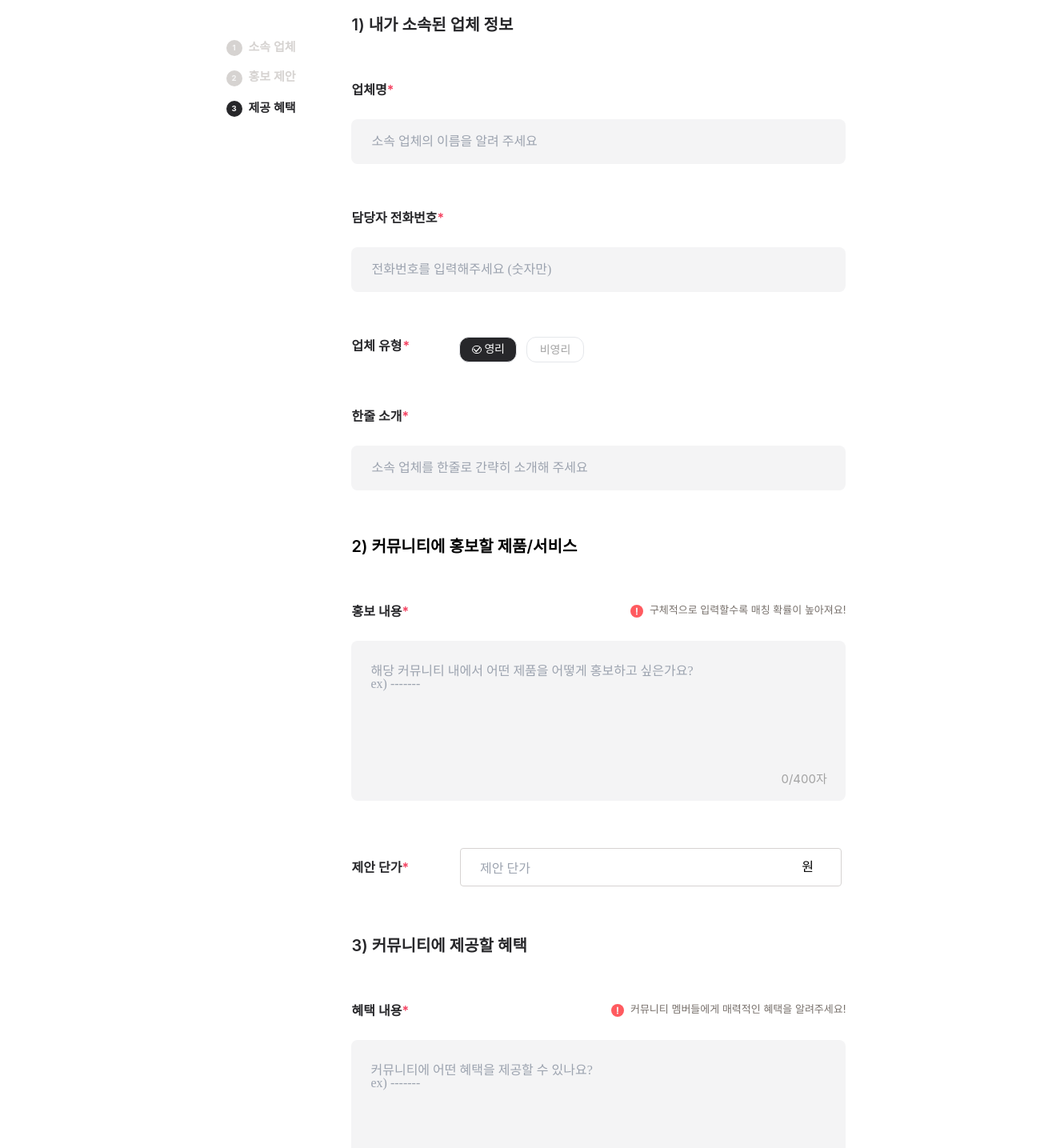
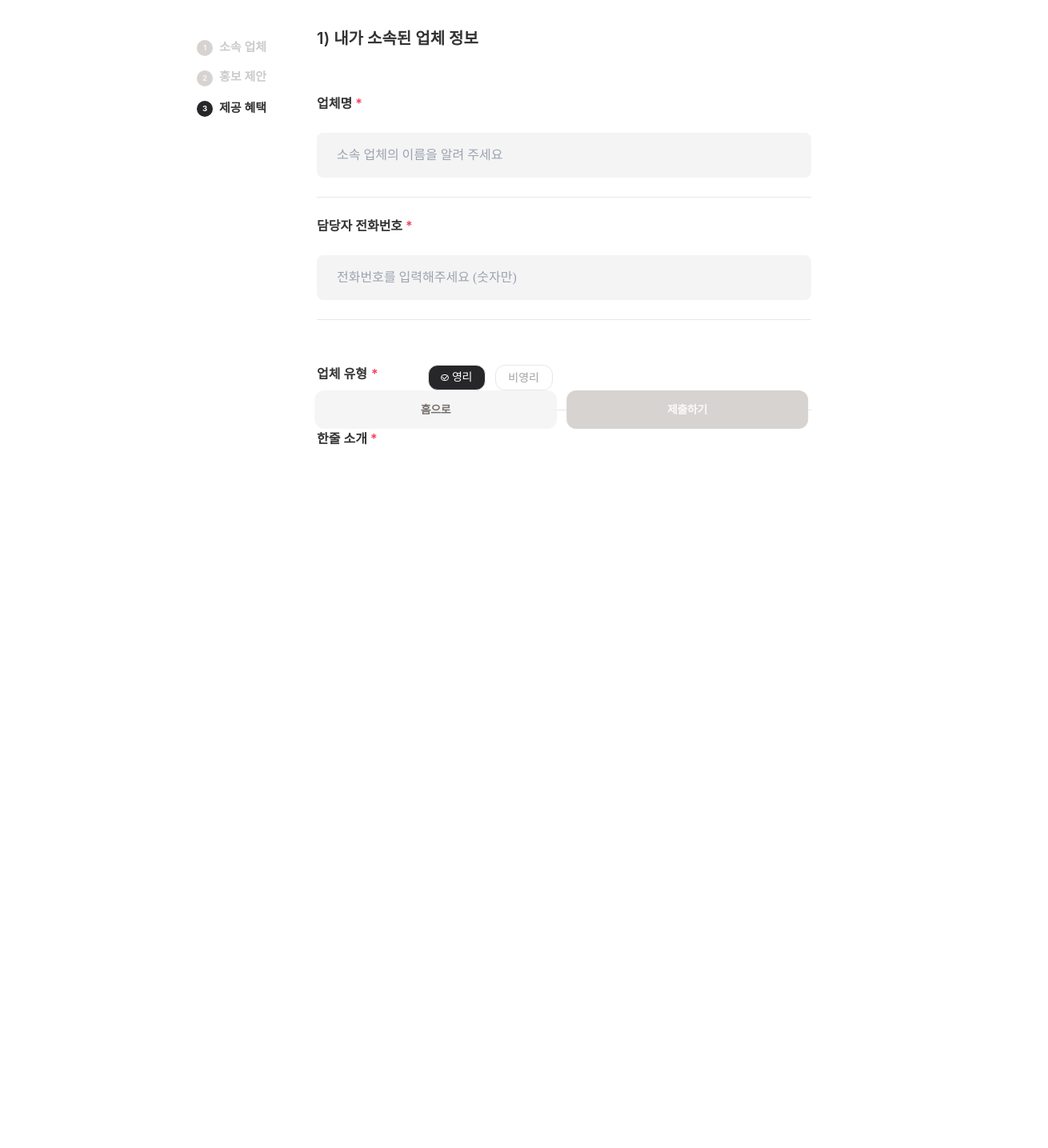
Before and after one commit to HelloWorldDogs223/community, a React (Vite) app: page /suggest in a window 1280 px wide. Shown: the part 200-1635 px from the top of the page at 80% size, 1310 px wide, since content can reach past the window. After the commit the page ends 848 px from the top, so only its background shows below. Built offline with nearby package versions, Linux system fonts and the light colour scheme.

Commit message:
2차QA완료

```diff
--- a/src/pages/HomePage.tsx
+++ b/src/pages/HomePage.tsx
@@ -320,7 +320,7 @@ export default function HomePage() {
         <></>
       )}
       {done ? (
-        <div className="w-full absolute top-[0] left-[0] flex justify-center">
+        <div className="w-full absolute left-[50%] translate-x-[-50%] top-0 flex justify-center z-[100]">
           <div className="w-[1054px] h-14 fixed top-[100px] z-[103] bg-zinc-800 rounded-lg">
             <div className="left-[24px] top-[10px] absolute justify-start items-center gap-1 inline-flex">
               <div className="px-[4.57px] py-[5.71px] rounded-2xl border border-neutral-100 justify-center items-center gap-[4.57px] flex" />
--- a/src/pages/SuggestPage.tsx
+++ b/src/pages/SuggestPage.tsx
@@ -2,6 +2,7 @@ import { useEffect, useRef, useState } from "react";
 import { useNavigate } from "react-router-dom";
 
 import Header from "../components/Header";
+import HeaderFix from "../components/HeaderFix";
 
 export default function SuggestPage() {
   const [isVisible, setIsVisible] = useState(false);
@@ -158,11 +159,11 @@ export default function SuggestPage() {
   }, []);
 
   return (
-    <div className="min-h-screen h-full pb-[64px]">
-      <Header />
-      <div className="flex items-center flex-col">
+    <div className="min-h-screen h-full pb-[64px] ">
+      <HeaderFix />
+      <div className="flex items-center flex-col pt-[56px] overflow-hidden">
         <div className="flex flex-col">
-          <div className="w-[780px] h-14 relative rounded border border-stone-300 border-solid mt-[56px] ">
+          <div className="w-[780px] h-14 relative rounded border border-stone-300 border-solid mt-[56px]">
             <div className="left-[24px] top-[10px] absolute justify-start items-center gap-1 inline-flex">
               <div className="text-stone-500 text-sm font-normal font-['Inter']">
                 현재
@@ -184,7 +185,10 @@ export default function SuggestPage() {
           </div>
         </div>
         <div className=" flex mt-[66px]  justify-center w-full relative ml-[60px]">
-          <div className=" flex flex-col  sticky top-[250px]  h-full">
+          <div
+            className=" flex flex-col  fixed top-[250px] h-full"
+            style={{ left: "calc(50% - 394px)" }}
+          >
             <div className="flex mb-[18px]">
               <div
                 className={`w-5 h-5 px-[5.67px] py-[3.20px] ${isVisible || isVisibleThird ? "bg-stone-300" : "bg-zinc-800"} rounded-[19.22px] justify-center items-center gap-[5.67px] inline-flex mr-[8px]`}
@@ -196,7 +200,7 @@ export default function SuggestPage() {
                 </div>
               </div>
               <div
-                className={`text-[15px] font-semibold font-['Inter'] leading-tight ${isVisible || isVisibleThird ? "text-stone-300" : "text-zinc-800"}`}
+                className={`text-[15px] font-semibold font-['Inter'] leading-tight ${isVisible || isVisibleThird ? "text-[#cccccc]" : "text-[#333333]"}`}
               >
                 소속 업체
               </div>
@@ -210,7 +214,7 @@ export default function SuggestPage() {
                 </div>
               </div>
               <div
-                className={`text-[15px] font-semibold font-['Inter'] leading-tight" ${isVisible && !isVisibleThird ? "text-zinc-800" : "text-stone-300"}`}
+                className={`text-[15px] font-semibold font-['Inter'] leading-tight" ${isVisible && !isVisibleThird ? "text-[#333333]" : "text-[#cccccc]"}`}
               >
                 홍보 제안
               </div>
@@ -225,20 +229,27 @@ export default function SuggestPage() {
                 </div>
               </div>
               <div
-                className={`text-stone-300 text-[15px] font-semibold font-['Inter'] leading-tight ${isVisibleThird ? "text-zinc-800" : "text-stone-300"}`}
+                className={` text-[15px] font-semibold font-['Inter'] leading-tight ${isVisibleThird ? "text-[#333333]" : "text-[#cccccc]"}`}
               >
                 제공 혜택
               </div>
             </div>
           </div>
 
-          <div className="ml-[70px]">
-            <div className="text-zinc-800 text-xl font-semibold font-['Inter'] leading-7">
+          <div
+            className="ml-[70px] overflow-auto h-[550px] hide-scrollbar"
+            style={{
+              overflow: "-moz-scrollbars-none",
+              msOverflowStyle: "none",
+              scrollbarWidth: "none",
+            }}
+          >
+            <div className="text-[#333333] text-xl font-semibold font-['Inter'] leading-7">
               1) 내가 소속된 업체 정보
             </div>
             <div className="mt-[56px] mb-[26px]">
-              <span className="text-zinc-800 text-base font-semibold font-['Inter'] leading-snug ">
-                업체명
+              <span className="text-[#333333] text-base font-semibold font-['Inter'] leading-snug ">
+                업체명&nbsp;
               </span>
               <span className="text-rose-500 text-base font-semibold font-['Inter'] leading-snug">
                 *
@@ -246,12 +257,13 @@ export default function SuggestPage() {
             </div>
             <input
               onChange={nameHandler}
-              className="w-[618px] h-14 relative bg-zinc-100 rounded-lg mb-[56px] py-[18px] pl-[25px]"
+              className="w-[618px] h-14 relative bg-zinc-100 rounded-lg  mb-[24px] py-[18px] pl-[25px] focus:border-gray-600 focus:border-2"
               placeholder="소속 업체의 이름을 알려 주세요"
             />
+            <hr className="mb-[24px]" />
             <div className="mb-[26px]">
-              <span className="text-zinc-800 text-base font-semibold font-['Inter'] leading-snug">
-                담당자 전화번호
+              <span className="text-[#333333] text-base font-semibold font-['Inter'] leading-snug">
+                담당자 전화번호&nbsp;
               </span>
               <span className="text-rose-500 text-base font-semibold font-['Inter'] leading-snug">
                 *
@@ -259,13 +271,14 @@ export default function SuggestPage() {
             </div>
             <input
               onChange={phoneTextHandler}
-              className="w-[618px] h-14 relative bg-zinc-100 rounded-lg  py-[18px] pl-[25px]"
+              className="w-[618px] h-14 relative bg-zinc-100 rounded-lg  mb-[24px] py-[18px] pl-[25px] focus:border-gray-600 focus:border-2"
               placeholder="전화번호를 입력해주세요 (숫자만)"
             />
 
+            <hr className="mb-[24px]" />
             <div className="flex mt-[56px]">
-              <span className="text-zinc-800 text-base font-semibold font-['Inter'] leading-snug mr-[1px]">
-                업체 유형
+              <span className="text-[#333333] text-base font-semibold font-['Inter'] leading-snug mr-[1px]">
+                업체 유형&nbsp;
               </span>
               <span className="text-rose-500 text-base font-semibold font-['Inter'] leading-snug mr-[62px]">
                 *
@@ -278,21 +291,7 @@ export default function SuggestPage() {
                 <div className="flex justify-center items-center text-center  text-sm font-medium font-['Roboto'] leading-tight tracking-tight">
                   {profit === "영리" && (
                     <div className="rounded-full border border-white border-solid mr-[4px]">
-                      <svg
-                        xmlns="http://www.w3.org/2000/svg"
-                        width="10"
-                        height="8"
-                        viewBox="0 0 8 6"
-                        fill="none"
-                      >
-                        <path
-                          id="Vector 10"
-                          d="M1 2.33333L3.4 5L7 1"
-                          stroke="#F6F6F6"
-                          strokeLinecap="round"
-                          strokeLinejoin="round"
-                        />
-                      </svg>
+                      <img src="/check.png" />
                     </div>
                   )}
                   <span>영리</span>
@@ -305,21 +304,7 @@ export default function SuggestPage() {
               >
                 {profit === "비영리" && (
                   <div className="rounded-full border border-white border-solid mr-[4px]">
-                    <svg
-                      xmlns="http://www.w3.org/2000/svg"
-                      width="10"
-                      height="8"
-                      viewBox="0 0 8 6"
-                      fill="none"
-                    >
-                      <path
-                        id="Vector 10"
-                        d="M1 2.33333L3.4 5L7 1"
-                        stroke="#F6F6F6"
-                        strokeLinecap="round"
-                        strokeLinejoin="round"
-                      />
-                    </svg>
+                    <img src="/check.png" />
                   </div>
                 )}
                 <span className="  text-sm font-medium font-['Roboto']">
@@ -328,9 +313,11 @@ export default function SuggestPage() {
               </div>
             </div>
 
-            <div className="mt-[56px] mb-[26px]">
-              <span className="text-zinc-800 text-base font-semibold font-['Inter'] leading-snug">
-                한줄 소개
+            <hr className="mt-[24px]" />
+
+            <div className="mt-[24px] mb-[26px]">
+              <span className="text-[#333333] text-base font-semibold font-['Inter'] leading-snug">
+                한줄 소개&nbsp;
               </span>
               <span className="text-rose-500 text-base font-semibold font-['Inter'] leading-snug">
                 *
@@ -338,7 +325,7 @@ export default function SuggestPage() {
             </div>
             <input
               onChange={introTextHandler}
-              className="w-[618px] h-14 relative bg-zinc-100 rounded-lg mb-[56px] py-[18px] pl-[25px]"
+              className="w-[618px] h-14 relative bg-zinc-100 rounded-lg mb-[56px] py-[18px] pl-[25px] focus:border-gray-600 focus:border-2"
               placeholder="소속 업체를 한줄로 간략히 소개해 주세요 "
             />
 
@@ -346,16 +333,18 @@ export default function SuggestPage() {
               2) 커뮤니티에 홍보할 제품/서비스
             </div>
 
+            <hr className="mb-[24px] mt-[24px]" />
+
             <div className="flex items-center mt-[56px] justify-between">
               <div className="">
-                <span className="text-zinc-800 text-base font-semibold font-['Inter'] leading-snug">
-                  홍보 내용
+                <span className="text-[#333333] text-base font-semibold font-['Inter'] leading-snug">
+                  홍보 내용&nbsp;
                 </span>
                 <span className="text-rose-500 text-base font-semibold font-['Inter'] leading-snug">
                   *
                 </span>
               </div>
-              <div className="flex">
+              <div className="flex items-center">
                 <svg
                   xmlns="http://www.w3.org/2000/svg"
                   width="16"
@@ -377,9 +366,10 @@ export default function SuggestPage() {
 
             <div className="relative">
               <textarea
+                style={{ lineHeight: "1.5" }}
                 maxLength={400}
                 onChange={adTextHandler}
-                className="mt-[26px] w-[618px] h-[200px] relative bg-zinc-100 rounded-lg pt-[30px] pl-[24px] resize-none"
+                className="mt-[26px] w-[618px] h-[200px] relative bg-zinc-100 rounded-lg pt-[30px] pl-[24px] resize-none focus:border-gray-600 focus:border-2"
                 placeholder="해당 커뮤니티 내에서 어떤 제품을 어떻게 홍보하고 싶은가요?
 ex) -------"
               />
@@ -388,10 +378,12 @@ ex) -------"
               </div>
             </div>
 
-            <div className="flex items-center mt-[56px] mb-[60px]">
+            <hr className="mt-[24px]" />
+
+            <div className="flex items-center mt-[24px] mb-[60px]">
               <div className="" ref={targetRef}>
-                <span className="text-zinc-800 text-base font-semibold font-['Inter'] leading-snug">
-                  제안 단가
+                <span className="text-[#333333] text-base font-semibold font-['Inter'] leading-snug">
+                  제안 단가&nbsp;
                 </span>
                 <span className="text-rose-500 text-base font-semibold font-['Inter'] leading-snug">
                   *
@@ -406,7 +398,7 @@ ex) -------"
                 <input
                   value={money}
                   onChange={moneyHandler}
-                  className="w-[477px] h-12 relative rounded border border-stone-300 border-solid ml-[64px] pl-[24px] pt-[5px] pr-[10px]"
+                  className="w-[477px] h-12 relative rounded border border-stone-300 border-solid ml-[64px] pl-[24px] pt-[3px] pr-[10px] focus:border-gray-600 focus:border-2"
                   placeholder="제안 단가"
                   min={0}
                   step={100000}
@@ -418,10 +410,10 @@ ex) -------"
                     <svg
                       onMouseDown={preventBlur}
                       onClick={increaseNumber}
-                      className="cursor-pointer absolute top-[0px] right-[0px]"
+                      className="cursor-pointer absolute top-[2px] right-[2px]"
                       xmlns="http://www.w3.org/2000/svg"
                       width="25"
-                      height="25"
+                      height="23"
                       viewBox="0 0 25 25"
                       fill="none"
                     >
@@ -429,14 +421,14 @@ ex) -------"
                         x="0.5"
                         y="-0.5"
                         width="25"
-                        height="25"
+                        height="23"
                         fill="#EEEEEE"
                       />
                       <rect
                         x="0.5"
                         y="-0.5"
                         width="25"
-                        height="25"
+                        height="24"
                         stroke="#CCCCCC"
                       />
                       <path d="M8 14L13 9L18 14H8Z" fill="black" />
@@ -444,10 +436,10 @@ ex) -------"
                     <svg
                       onMouseDown={preventBlur}
                       onClick={decreaseNumber}
-                      className="cursor-pointer absolute top-[21px] right-0"
+                      className="cursor-pointer absolute top-[24px] right-[2px]"
                       xmlns="http://www.w3.org/2000/svg"
                       width="25"
-                      height="26"
+                      height="23"
                       viewBox="0 0 25 26"
                       fill="none"
                     >
@@ -455,14 +447,14 @@ ex) -------"
                         x="0.5"
                         y="0.5"
                         width="25"
-                        height="25"
+                        height="23"
                         fill="#EEEEEE"
                       />
                       <rect
                         x="0.5"
                         y="0.5"
                         width="25"
-                        height="25"
+                        height="24"
                         stroke="#CCCCCC"
                       />
                       <path d="M8 11L13 16L18 11H8Z" fill="black" />
@@ -472,21 +464,23 @@ ex) -------"
               </div>
             </div>
 
-            <div className="text-zinc-800 text-xl font-semibold font-['Inter'] leading-7">
+            <div className="text-[#333333] text-xl font-semibold font-['Inter'] leading-7">
               3) 커뮤니티에 제공할 혜택
             </div>
 
-            <div className="flex mt-[56px] items-center justify-between">
+            <hr className="mt-[24px]" />
+
+            <div className="flex mt-[24px] items-center justify-between">
               <div className="">
-                <span className="text-zinc-800 text-base font-semibold font-['Inter'] leading-snug">
-                  혜택 내용
+                <span className="text-[#333333] text-base font-semibold font-['Inter'] leading-snug">
+                  혜택 내용&nbsp;
                 </span>
                 <span className="text-rose-500 text-base font-semibold font-['Inter'] leading-snug">
                   *
                 </span>
               </div>
 
-              <div className="flex">
+              <div className="flex items-center">
                 <svg
                   className="mr-[8px]"
                   xmlns="http://www.w3.org/2000/svg"
@@ -508,20 +502,24 @@ ex) -------"
               </div>
             </div>
 
-            <div className="relative">
+            <div className="relative mb-[64px]">
               <textarea
                 maxLength={400}
                 onChange={profitTextHandler}
-                className="mt-[26px] w-[618px] h-[200px] relative bg-zinc-100 rounded-lg pt-[30px] pl-[24px] resize-none"
+                className="mt-[26px] w-[618px] h-[200px] relative bg-zinc-100 rounded-lg pt-[30px] pl-[24px] resize-none focus:border-gray-600 focus:border-2"
+                style={{ lineHeight: "1.5" }}
                 placeholder="커뮤니티에 어떤 혜택을 제공할 수 있나요?
 ex) -------"
               />
-              <div className="left-[537px] top-[190px] absolute text-right text-neutral-400 text-[15px] font-normal font-['Inter'] leading-tight">
+              <div
+                ref={targetRef2}
+                className="left-[537px] top-[190px] absolute text-right text-neutral-400 text-[15px] font-normal font-['Inter'] leading-tight"
+              >
                 {profitText.length}/400자
               </div>
             </div>
 
-            <div className="flex mt-[58px] " ref={targetRef2}>
+            <div className="flex mt-[58px] fixed bottom-[64px] left-[50%] translate-x-[-40%]">
               <div
                 onClick={() => navigate("/")}
                 className="cursor-pointer w-[302.50px] h-12 px-6 py-2.5 bg-neutral-100 rounded-xl border border-stone-300 flex-col justify-center items-center gap-2 inline-flex mr-[12px]"
--- a/src/styles/global.css
+++ b/src/styles/global.css
@@ -6,3 +6,7 @@
 .custom-drop-shadow-hover:hover {
   @apply drop-shadow-custom-1 drop-shadow-custom-2;
 }
+
+.hide-scrollbar::-webkit-scrollbar {
+  display: none;
+}
```
Also changed, not shown: public/check.png (added).
